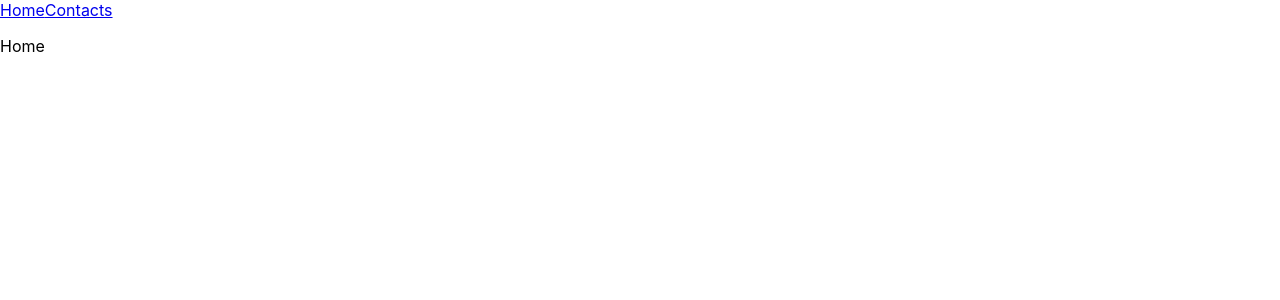
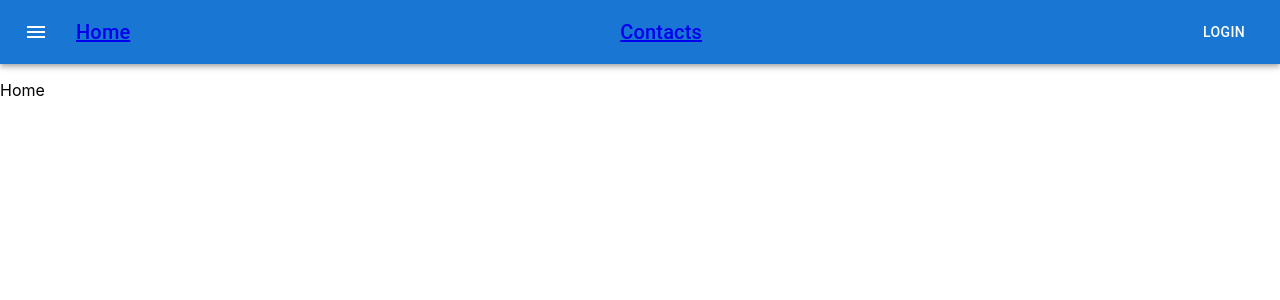
Before and after one commit to judahhigh/contacts-frontend, a React (Create React App) app: page / in a window 1280 px wide. Shown: the top 300 px of the page. Built offline with nearby package versions, Linux system fonts and the light colour scheme.

Commit message:
Styled the navbar with MUI along. The navbar now includes a login button to be implemented using an Oauth workflow later.

```diff
--- a/package.json
+++ b/package.json
@@ -3,6 +3,10 @@
   "version": "0.1.0",
   "private": true,
   "dependencies": {
+    "@emotion/react": "^11.11.1",
+    "@emotion/styled": "^11.11.0",
+    "@mui/icons-material": "^5.14.7",
+    "@mui/material": "^5.14.7",
     "@testing-library/jest-dom": "^5.14.1",
     "@testing-library/react": "^13.0.0",
     "@testing-library/user-event": "^13.2.1",
--- a/src/components/NavBar.tsx
+++ b/src/components/NavBar.tsx
@@ -1,14 +1,39 @@
 import * as React from "react";
-import {Link} from "react-router-dom";
+import { Link } from "react-router-dom";
 
+import AppBar from "@mui/material/AppBar";
+import Box from "@mui/material/Box";
+import Toolbar from "@mui/material/Toolbar";
+import Typography from "@mui/material/Typography";
+import Button from "@mui/material/Button";
+import IconButton from "@mui/material/IconButton";
+import MenuIcon from "@mui/icons-material/Menu";
 
 function NavBar() {
-    return (
-        <nav>
+  return (
+    <Box sx={{ flexGrow: 1 }}>
+      <AppBar position="static">
+        <Toolbar>
+          <IconButton
+            size="large"
+            edge="start"
+            color="inherit"
+            aria-label="menu"
+            sx={{ mr: 2 }}
+          >
+            <MenuIcon />
+          </IconButton>
+          <Typography variant="h6" component="div" sx={{ flexGrow: 1 }}>
             <Link to="/">Home</Link>
+          </Typography>
+          <Typography variant="h6" component="div" sx={{ flexGrow: 1 }}>
             <Link to="/contacts">Contacts</Link>
-        </nav>
-    );
+          </Typography>
+          <Button color="inherit">Login</Button>
+        </Toolbar>
+      </AppBar>
+    </Box>
+  );
 }
 
 export default NavBar;
```
Also changed, not shown: tsconfig.json (+6 -9 lines), 1 other file (tests, documents, lock files or other folders).
